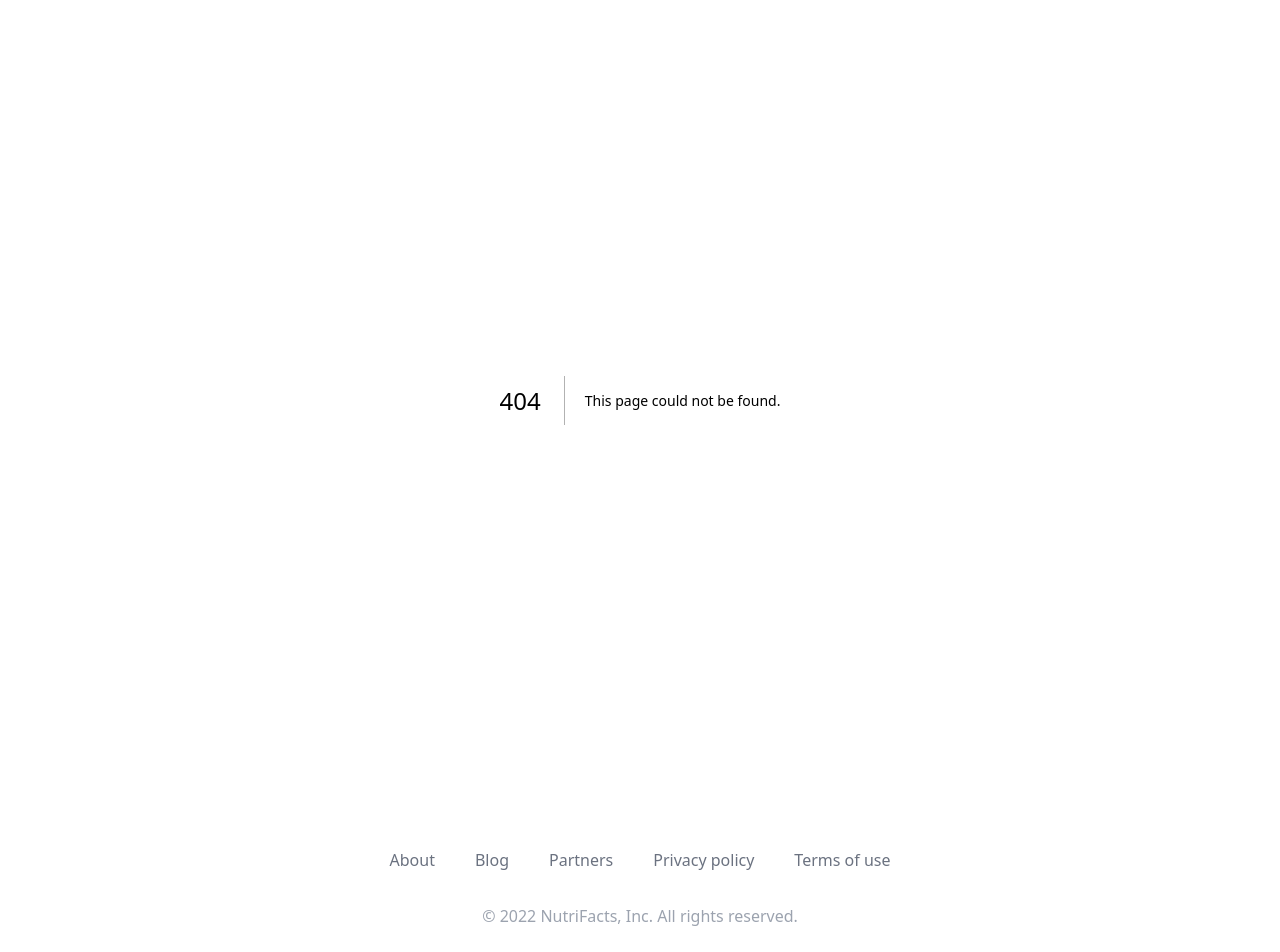
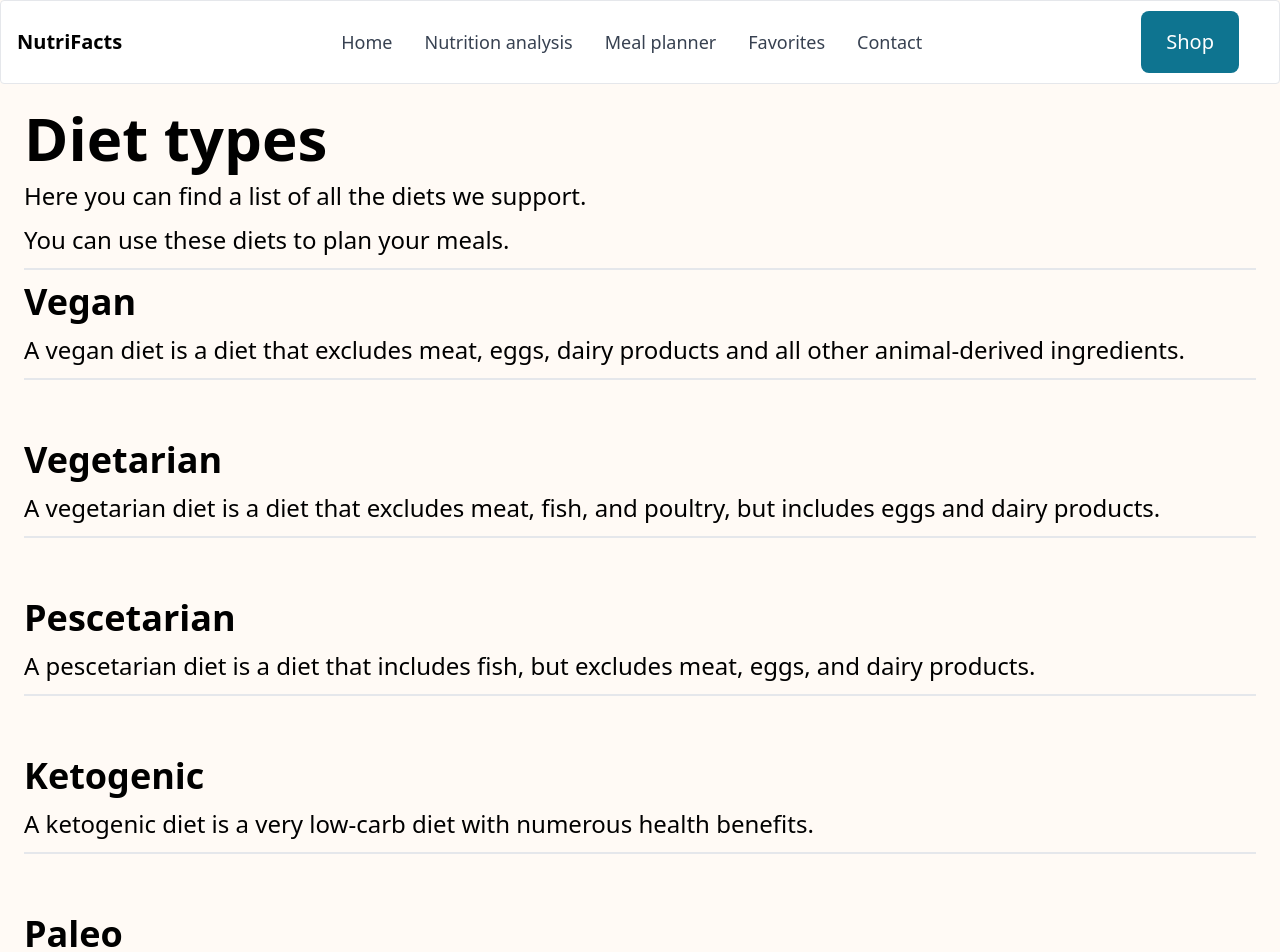
Before and after one commit to badkamyk/NutriFacts, a Next.js app: page /about-diets in a window 1280 px wide. Before the commit this address had no page. Shown: the top 952 px of the page. Built offline with nearby package versions, Linux system fonts and the light colour scheme.

Commit message:
added about, diets page in the footer, fixed minor bug in nav

```diff
--- /dev/null
+++ b/app/(product-related)/about-diets/page.tsx
@@ -0,0 +1,32 @@
+import React from 'react'
+
+export default function AboutDiets() {
+    const diets = [
+        { name: "Vegan", description: "A vegan diet is a diet that excludes meat, eggs, dairy products and all other animal-derived ingredients." },
+        { name: "Vegetarian", description: "A vegetarian diet is a diet that excludes meat, fish, and poultry, but includes eggs and dairy products." }, { name: "Pescetarian", description: "A pescetarian diet is a diet that includes fish, but excludes meat, eggs, and dairy products." }, { name: "Ketogenic", description: "A ketogenic diet is a very low-carb diet with numerous health benefits." },
+        { name: "Paleo", description: "Allowed ingredients include meat (especially grass fed), fish, eggs, vegetables, some oils (e.g. coconut and olive oil), and in smaller quantities, fruit, nuts, and sweet potatoes. We also allow honey and maple syrup (popular in Paleo desserts, but strict Paleo followers may disagree). Ingredients not allowed include legumes (e.g. beans and lentils), grains, dairy, refined sugar, and processed foods." },
+        { name: "Primal", description: "A primal diet is a diet based on eating whole, unprocessed foods." },
+        { name: "Whole30", description: "Allowed ingredients include meat, fish/seafood, eggs, vegetables, fresh fruit, coconut oil, olive oil, small amounts of dried fruit and nuts/seeds. Ingredients not allowed include added sweeteners (natural and artificial, except small amounts of fruit juice), dairy (except clarified butter or ghee), alcohol, grains, legumes (except green beans, sugar snap peas, and snow peas), and food additives, such as carrageenan, MSG, and sulfites." },
+        { name: "Gluten Free", description: "A gluten free diet is a diet that excludes gluten." },
+        { name: "Low FODMAP", description: "FODMAP stands for fermentable oligo-, di-, mono-saccharides and polyols. Our ontology knows which foods are considered high in these types of carbohydrates (e.g. legumes, wheat, and dairy products)" },
+        { name: "Pescetarian", description: "Everything is allowed except meat and meat by-products - some pescetarians eat eggs and dairy, some do not." },]
+
+    return (
+        <div className="p-6">
+            <h1 className="text-6xl font-bold mb-3">Diet types</h1>
+            <p className="text-2xl mb-3">Here you can find a list of all the diets we support.</p>
+            <p className="text-2xl mb-3">You can use these diets to plan your meals.</p>
+            <div className="flex flex-col gap-12 border-t-2">
+                {diets.map((diet) => {
+                    return (
+                        <div key={diet.name} className="flex flex-col gap-3 border-b-2 py-3">
+                            <h2 className="text-4xl font-bold">{diet.name}</h2>
+                            <p className="text-2xl">{diet.description}</p>
+                        </div>
+                    );
+                })}
+            </div>
+
+        </div>
+    )
+}
--- /dev/null
+++ b/app/(product-related)/about/page.tsx
@@ -0,0 +1,24 @@
+
+import Head from "next/head";
+
+export default function About() {
+    return (
+        <div className="min-h-screen flex flex-col">
+            <div className="py-6 flex flex-col gap-y-3">
+                <div className="flex px-3 flex-col items-center flex-1 md:px-20 lg:px-20 xl:px-20 2xl:px-20 text-left">
+                    <h1 className="text-6xl font-bold">About</h1>
+                    <p className="mt-6 text-2xl w-full lg:w-1/2">
+                        This is a project made by <a href="#"
+                            className="text-blue-500 hover:text-blue-600">Kamyk</a>. This application serves as a nutrition analyzer,
+                        meal planer and recipe finder. It is made using the Spoonacular and CalorieNinjas APIs. The
+                        application is made using Next.js and TailwindCSS.
+                    </p>
+                    <p className="mt-9 text-2xl lg:w-1/2">Type in your ingredients and get a list of recipes that you can make with them. Click on chosen one and check details about preparation.</p>
+                    <p className="mt-9 text-2xl lg:w-1/2">Analyze your ingredients. You&apos;ll get information about macronutrients, recommended values of sodium, sugar, saturated fat etc. </p>
+                    <p className="mt-9 text-2xl lg:w-1/2">Choose your diet type like Vegan, amount of calories then search for a whole week meal plan. You can add meals to your favorite list, so you can reuse them later.</p>
+
+                </div>
+            </div>
+        </div>
+    )
+}
--- a/app/(product-related)/favorites/page.tsx
+++ b/app/(product-related)/favorites/page.tsx
@@ -12,7 +12,6 @@ export default function Favorites() {
     const [favoritesIDs, setFavoritesIDs] = useState<string>(localStorage.getItem("savedRecipes") || "");
     const [favorites, setFavorites] = useState<RecipeDetails[]>([]);
     const [isLoading, setIsLoading] = useState<boolean>(true);
-    console.log(favoritesIDs);
 
     useEffect(() => {
         const getFavorites = async () => {
--- /dev/null
+++ b/app/(product-related)/terms-of-use/page.tsx
@@ -0,0 +1,17 @@
+import React from 'react'
+
+export default function TermOfUse() {
+    return (
+        <div className="min-h-screen">
+            <h1 className="text-3xl font-bold text-center">Terms of Use</h1>
+            <p className="text-lg text-center">Last updated: 20-11.2022</p>
+
+            <p className="text-lg text-center">Please read these Terms of Use (&quot;Terms&quot;, &quot;erms of Use&quot;) carefully before using the https://nutrifacts.vercel.app/ website (the &quot;Service&quot;) operated by NutriFacts.</p>
+
+            <p className="text-lg text-center">Your access to and use of the Service is conditioned on your acceptance of and compliance with these Terms. These Terms apply to all visitors, users and others who access or use the Service.</p>
+
+            <p className="text-lg text-center">By accessing or using the Service you agree to be bound by these Terms. If you disagree with any part of the terms then you may not access the Service.</p>
+        </div>
+
+    )
+}
--- a/components/Footer.tsx
+++ b/components/Footer.tsx
@@ -1,32 +1,29 @@
+import Link from "next/link";
+
 export default function Footer() {
     return (
         <footer className="bg-white mt-auto">
             <div className="max-w-7xl mx-auto py-12 px-4 overflow-hidden sm:px-6 lg:px-8">
                 <nav className="-mx-5 -my-2 flex flex-wrap justify-center" aria-label="Footer">
                     <div className="px-5 py-2">
-                        <a href="#" className="text-base text-gray-500 hover:text-gray-900">
+                        <Link href="/about" className="text-base text-gray-500 hover:text-gray-900">
                             About
-                        </a>
+                        </Link>
                     </div>
                     <div className="px-5 py-2">
-                        <a href="#" className="text-base text-gray-500 hover:text-gray-900">
-                            Blog
-                        </a>
+                        <Link href="about-diets" className="text-base text-gray-500 hover:text-gray-900">
+                            Diets
+                        </Link>
                     </div>
                     <div className="px-5 py-2">
-                        <a href="#" className="text-base text-gray-500 hover:text-gray-900">
-                            Partners
-                        </a>
+                        <Link href="#" className="text-base text-gray-500 hover:text-gray-900">
+                            Privacy policy
+                        </Link>
                     </div>
                     <div className="px-5 py-2">
-                        <a href="#" className="text-base text-gray-500 hover:text-gray-900">
-                            Privacy policy
-                        </a>
-                    </div>
-                    <div className="px-5 py-2">
-                        <a href="#" className="text-base text-gray-500 hover:text-gray-900">
+                        <Link href="terms-of-use" className="text-base text-gray-500 hover:text-gray-900">
                             Terms of use
-                        </a>
+                        </Link>
                     </div>
                 </nav>
                 <p className="mt-8 text-center text-base text-gray-400">
--- a/components/Nav.tsx
+++ b/components/Nav.tsx
@@ -41,20 +41,20 @@ export default function Nav() {
                 </Navbar.Link>
                 <Navbar.Link
                     className={"lg:text-md xl:text-lg 2xl:text-xl"}
-                    href="/meal-planner">
-                    active={pathname === "/meal-planner"}
+                    href="/meal-planner"
+                    active={pathname === "/meal-planner"}>
                     Meal planner
                 </Navbar.Link>
                 <Navbar.Link
                     className={"lg:text-md xl:text-lg 2xl:text-xl"}
-                    href="/favorites">
-                    active={pathname === "/favorites"}
+                    href="/favorites"
+                    active={pathname === "/favorites"}>
                     Favorites
                 </Navbar.Link>
                 <Navbar.Link
                     className={"lg:text-md xl:text-lg 2xl:text-xl"}
-                    href="/contact">
-                    active={pathname === "/contact"}
+                    href="/contact"
+                    active={pathname === "/contact"}>
                     Contact
                 </Navbar.Link>
             </Navbar.Collapse>
```
Also changed, not shown: app/(product-related)/meal-planner/page.tsx (+0 -10 lines).
